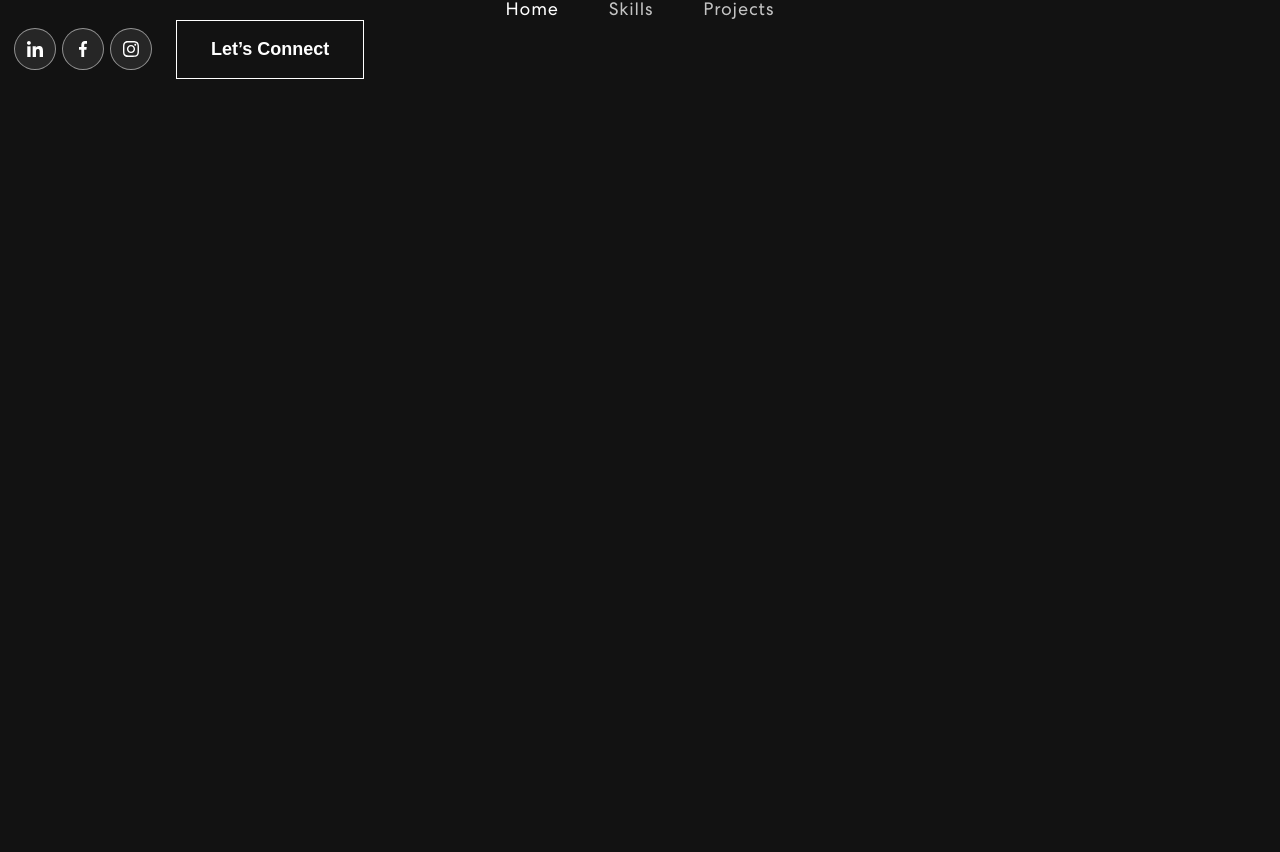
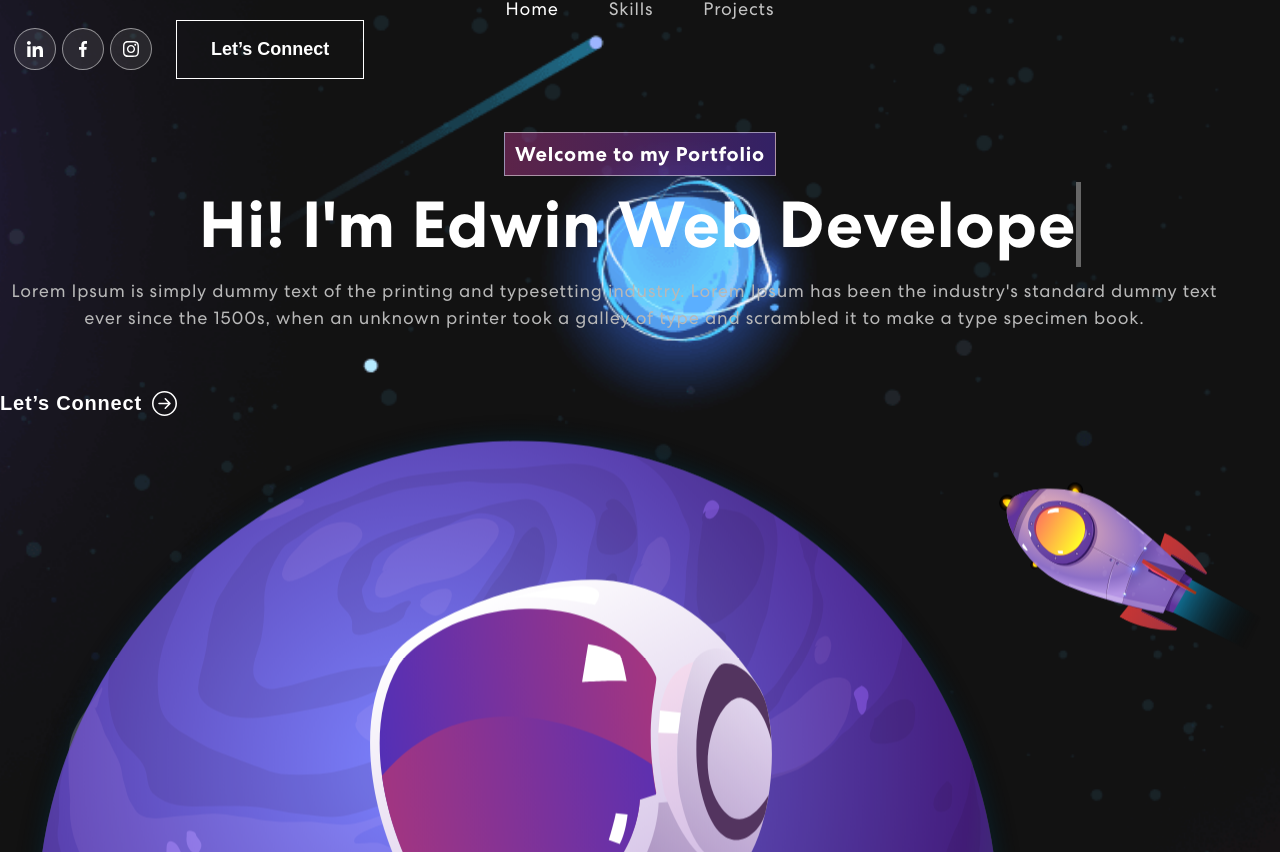
Before and after one commit to EdwinIvanS/PortfolioWebsite, a React (Create React App) app in the folder app-client/: page / in a window 1280 px wide. Shown: the part 128-980 px from the top of the page. Before the commit the page ends 800 px from the top, so only its background shows below. Built offline with nearby package versions, Linux system fonts and the light colour scheme.

Commit message:
agregando Banner

```diff
--- a/app-client/package.json
+++ b/app-client/package.json
@@ -8,7 +8,9 @@
     "@testing-library/user-event": "^13.5.0",
     "react": "^18.2.0",
     "react-bootstrap": "^2.5.0",
+    "react-bootstrap-icons": "^1.8.4",
     "react-dom": "^18.2.0",
+    "react-on-screen": "^2.1.1",
     "react-router-hash-link": "^2.4.3",
     "react-scripts": "5.0.1",
     "sass": "^1.55.0",
--- a/app-client/src/App.js
+++ b/app-client/src/App.js
@@ -1,10 +1,12 @@
 import './App.css';
 import NavBarC from './components/app/NavBarC';
+import Banner from './components/app/Banner';
 
 function App() {
   return (
     <div className="App">
       <NavBarC/>
+      <Banner/>
     </div>
   );
 }
--- a/app-client/src/assets/sass/styles.scss
+++ b/app-client/src/assets/sass/styles.scss
@@ -3,7 +3,7 @@
 //componentes
 @import './default';
 @import './navBar';
-//@import './banner';
+@import './banner';
 //@import './skills';
 //@import './proyecs';
 //@import './contact';
--- a/app-client/src/components/app/Banner.jsx
+++ b/app-client/src/components/app/Banner.jsx
@@ -0,0 +1,79 @@
+import { useState, useEffect } from "react";
+import Container from "react-bootstrap/Container";
+import Row from "react-bootstrap/Row";
+import Col from "react-bootstrap/Col";
+import headerImg from "../../assets/img/header-img.svg";
+import { ArrowRightCircle } from 'react-bootstrap-icons';
+//import 'animate.css';
+import TrackVisibility from 'react-on-screen';
+
+function Banner() {
+
+        const [loopNum, setLoopNum] = useState(0);
+        const [isDeleting, setIsDeleting] = useState(false);
+        const [text, setText] = useState('');
+        const [delta, setDelta] = useState(300 - Math.random() * 100);
+        const [index, setIndex] = useState(1);
+        const toRotate = [ "Web Developer", "Web Designer", "UI/UX Designer" ];
+        const period = 2000;
+
+        useEffect(()=>{
+            let ticker = setInterval(()=>{
+                tick();
+            }, delta);
+            return () => { clearInterval(ticker)}
+        })
+
+    const tick = () =>{
+        let i = loopNum % toRotate.length;
+        let fullText = toRotate[i];
+        let updatedText = isDeleting ? fullText.substring(0, text.length - 1) : fullText.substring(0, text.length + 1);
+        setText(updatedText);
+
+        if (isDeleting) setDelta(prevDelta => prevDelta / 2);
+
+        if (!isDeleting && updatedText === fullText) {
+            setIsDeleting(true);
+            setIndex(prevIndex => prevIndex - 1);
+            setDelta(period);
+        } else if (isDeleting && updatedText === '') {
+            setIsDeleting(false);
+            setLoopNum(loopNum + 1);
+            setIndex(1);
+            setDelta(500);
+        } else setIndex(prevIndex => prevIndex + 1);
+    }
+    return(
+        <section className="banner" id="home">
+            <Container>
+                <Row className="aligh-items-center">
+                    <Col xs={12} md={6} xl={7}>
+                        <TrackVisibility>
+                            {
+                                ({ isVisible }) =>
+                                    <div className={isVisible ? "animate__animated animate__fadeIn" : ""}>
+                                        <span className="tagline">Welcome to my Portfolio</span>
+                                        <h1>{`Hi! I'm Edwin`} <span className="txt-rotate" dataperiod="1000" data-rotate='[ "Web Developer", "Web Designer", "UI/UX Designer" ]'><span className="wrap">{text}</span></span></h1>
+                                        <p>Lorem Ipsum is simply dummy text of the printing and typesetting industry. Lorem Ipsum has been the industry's standard dummy text ever since the 1500s, when an unknown printer took a galley of type and scrambled it to make a type specimen book.</p>
+                                        <button onClick={() => console.log('connect')}>Let’s Connect <ArrowRightCircle size={25} /></button>
+                                    </div>
+                            }
+                        </TrackVisibility>
+                    </Col>
+                    <Col xs={12} md={6} xl={5}>
+                        <TrackVisibility>
+                            {
+                                ({ isVisible }) =>
+                                    <div className={isVisible ? "animate__animated animate__zoomIn" : ""}>
+                                        <img src={headerImg} alt="Header Img"/>
+                                    </div>
+                            }
+                        </TrackVisibility>
+                    </Col>
+                </Row>
+            </Container>
+        </section>
+    )
+}
+
+export default Banner;
```
Also changed, not shown: app-client/src/components/hook/BannerHook.jsx (added), app-client/src/components/services/BannerService.jsx (added), 1 other file (tests, documents, lock files or other folders).
